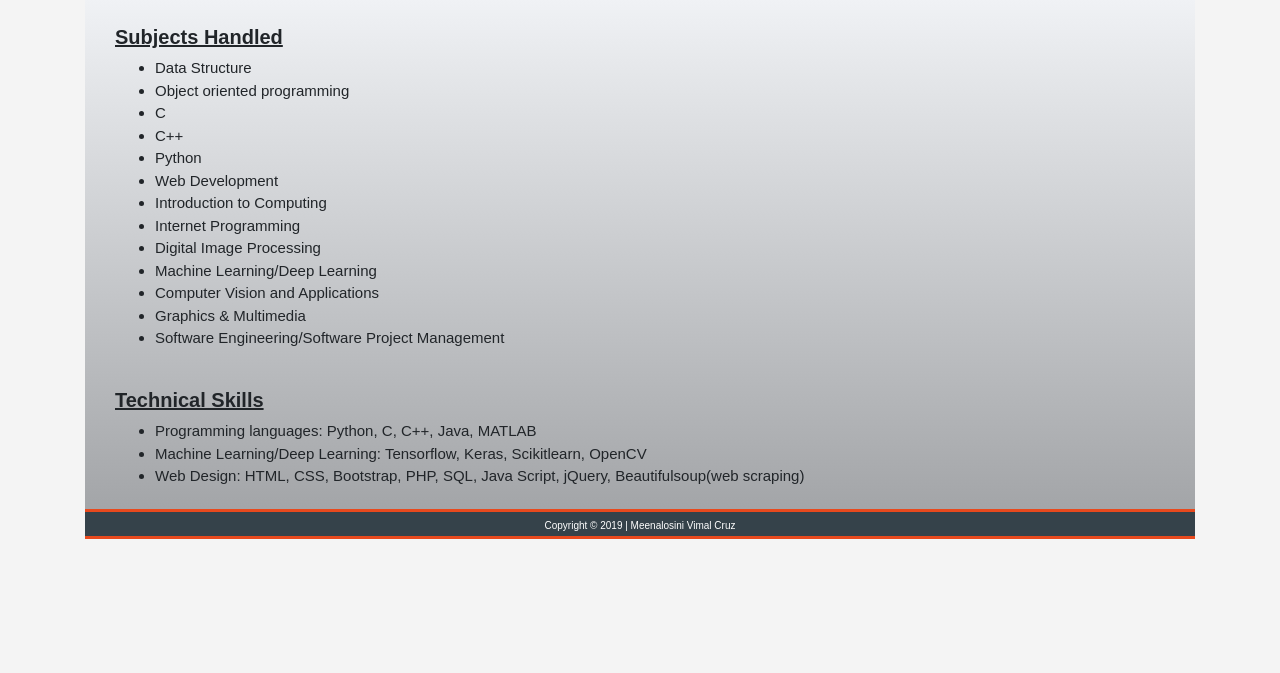
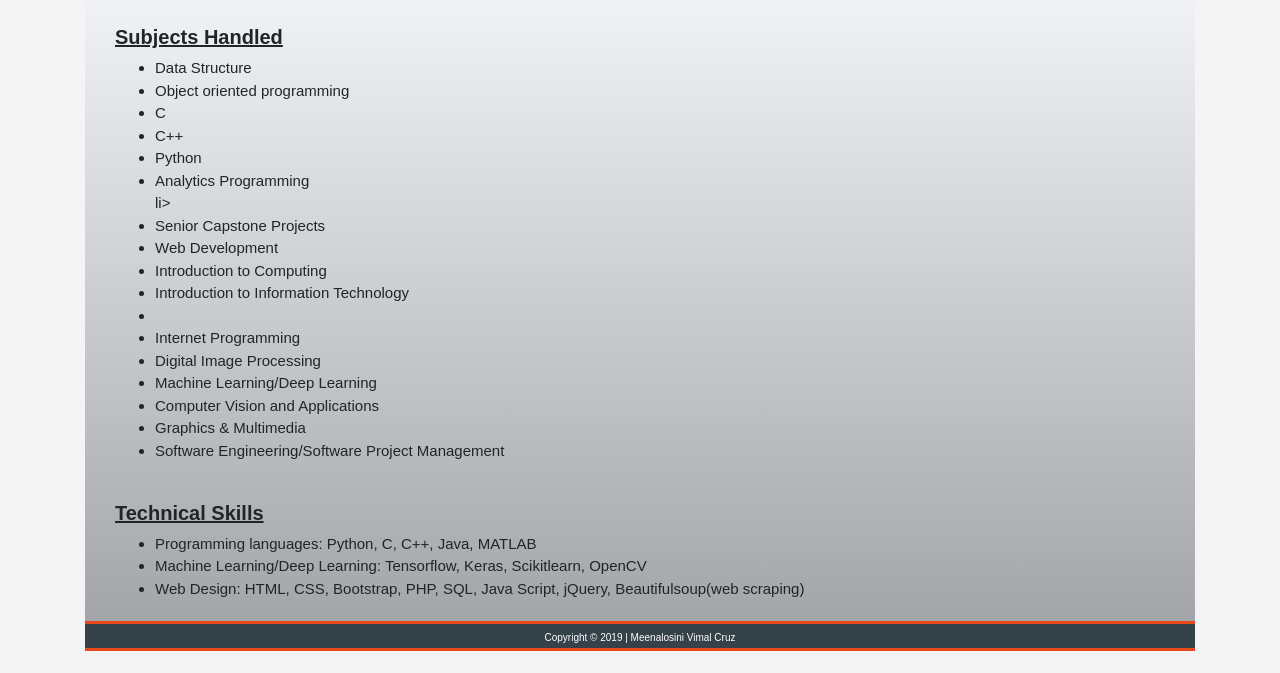
Before and after one commit to meenalosinivimalcruz/meenalosinivimalcruz.github.io, a plain HTML site: page Teaching/Courses Taught.html in a window 1280 px wide. Shown: the part 127-800 px from the top of the page. Drawn offline with nearby package versions, Linux system fonts and the light colour scheme.

Commit message:
Update Courses Taught.html

```diff
--- a/Teaching/Courses Taught.html
+++ b/Teaching/Courses Taught.html
@@ -91,13 +91,17 @@
 <li> C </li>
 <li> C++ </li>
 <li> Python </li>
+<li> Analytics Programming </li>li>
+<li> Senior Capstone Projects</li>
 <li> Web Development</li>
 <li> Introduction to Computing </li>
+  <li> Introduction to Information Technology <li>
 <li> Internet Programming</li>
 <li> Digital Image Processing</li>
 <li> Machine Learning/Deep Learning </li>
 <li> Computer Vision and Applications </li>
 <li> Graphics & Multimedia</li>
+
 <li>Software Engineering/Software Project Management</li>
 
 </ul>
```
